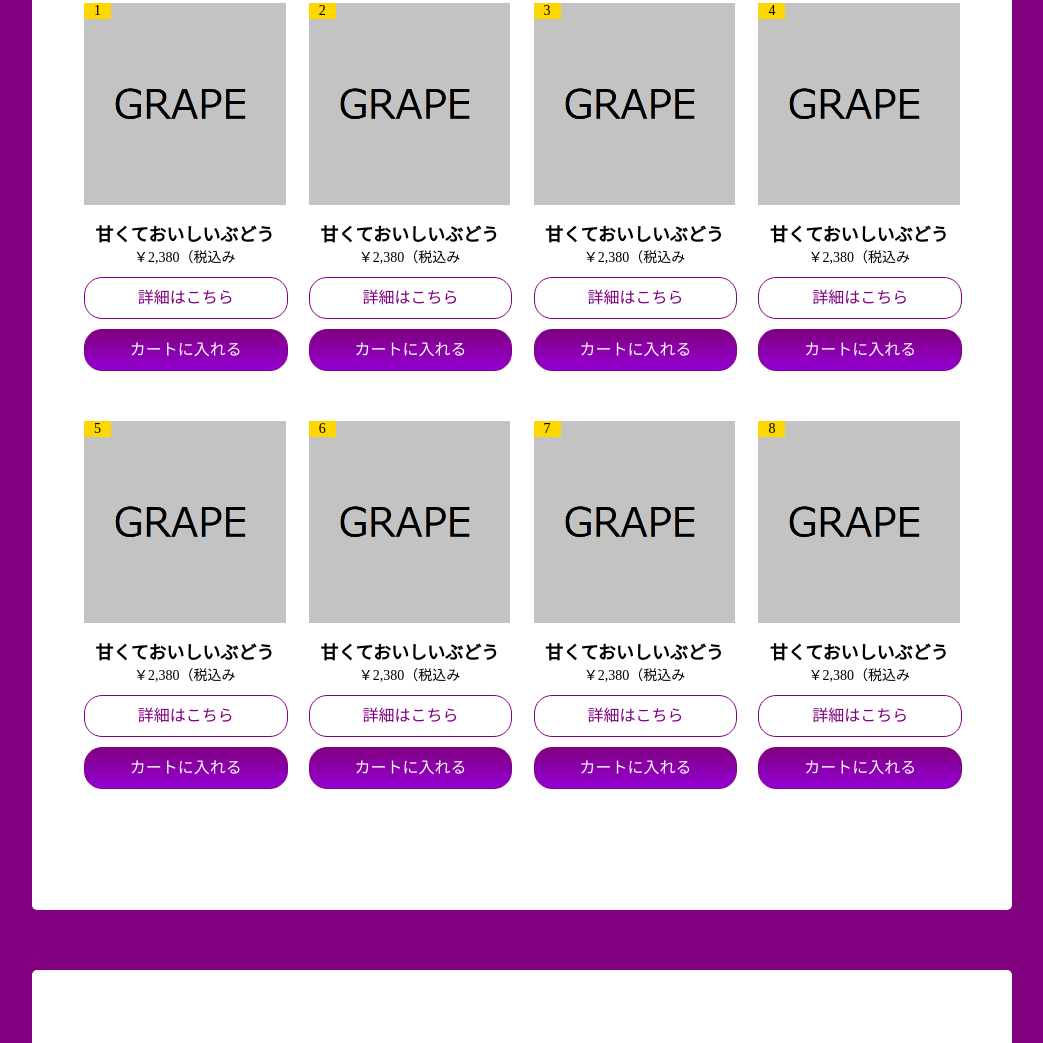
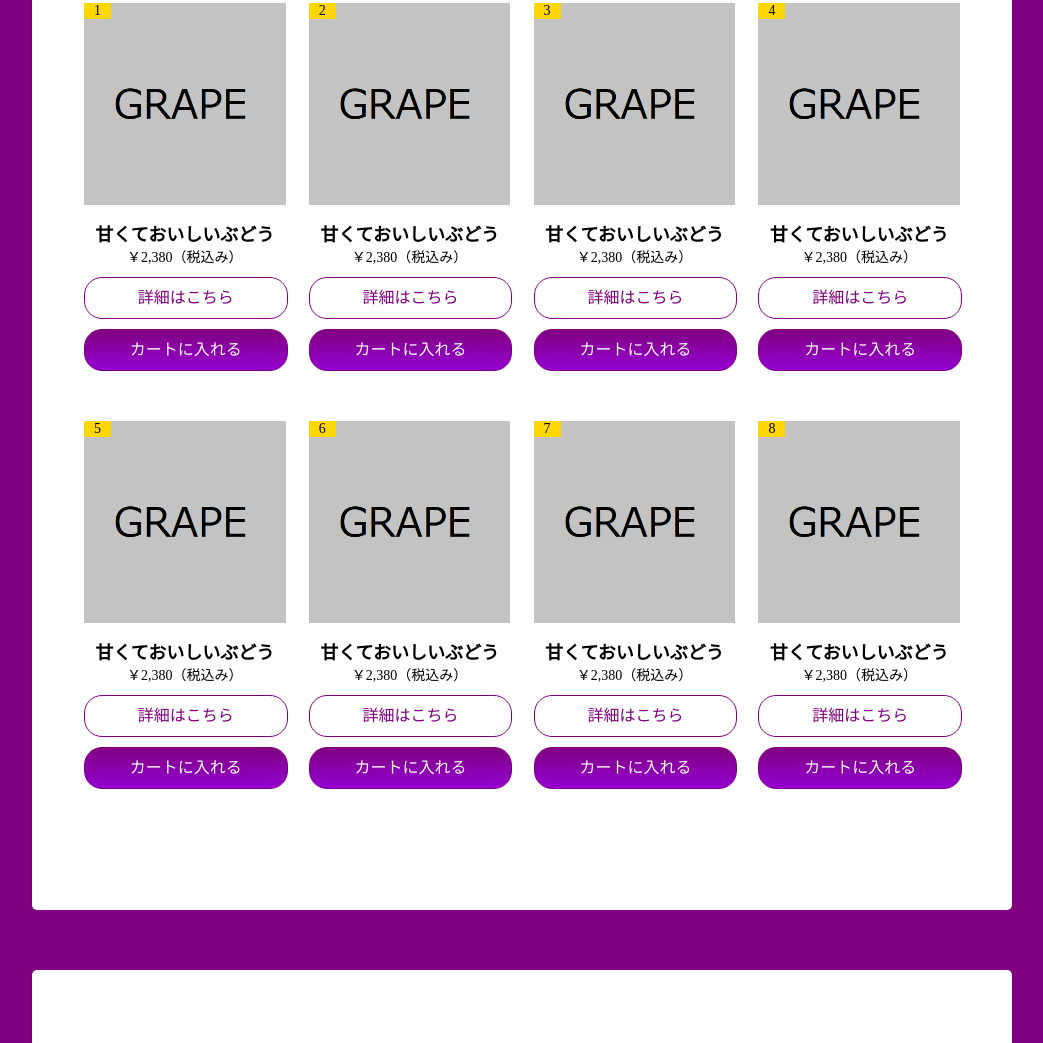
Before and after one commit to hiragi238/grape, a plain HTML site: page index.html in a window 1280 px wide. Shown: the part 1556-2599 px from the top of the page, without its empty margins (118-1161 px from the left). Drawn offline with Linux system fonts and the light colour scheme.

Commit message:
Update index.html

```diff
--- a/index.html
+++ b/index.html
@@ -1,7 +1,7 @@
 <head>
     <meta charset = "UTF-8">
     <meta name="viewport" content="width=device-width,initial-scale = 1">
-        <meta name="viewport" content="width=device-width, initial-scale=1, minimum-scale=1">
+    <meta name="viewport" content="width=device-width, initial-scale=1, minimum-scale=1">
     <title>sample_grape</title>
     <link rel ="shortcut icon" href="favicon.ico">
     <link href="grape.css" rel="stylesheet" type="text/css">
@@ -203,7 +203,7 @@
                                 <div class ="lefter-mark">1</div>
                                 <div class ="product-info">
                                     <h1>甘くておいしいぶどう</h1>
-                                    <h2>￥2,380（税込み</h2>
+                                    <h2>￥2,380（税込み）</h2>
                                 </div>
                                 <div class ="button white-button"><a href =detail.html>詳細はこちら</a></div>
                                 <div class ="button purple-button"><a href =#>カートに入れる</a></div>
@@ -213,7 +213,7 @@
                                 <div class ="lefter-mark">2</div>
                                 <div class ="product-info">
                                     <h1>甘くておいしいぶどう</h1>
-                                    <h2>￥2,380（税込み</h2>
+                                    <h2>￥2,380（税込み）</h2>
                                 </div>
                                 <div class ="button white-button"><a href =detail.html>詳細はこちら</a></div>
                                 <div class ="button purple-button"><a href =#>カートに入れる</a></div>
@@ -223,7 +223,7 @@
                                 <div class ="lefter-mark">3</div>
                                 <div class ="product-info">
                                     <h1>甘くておいしいぶどう</h1>
-                                    <h2>￥2,380（税込み</h2>
+                                    <h2>￥2,380（税込み）</h2>
                                 </div>
                                 <div class ="button white-button"><a href =detail.html>詳細はこちら</a></div>
                                 <div class ="button purple-button"><a href =#>カートに入れる</a></div>
@@ -233,7 +233,7 @@
                                 <div class ="lefter-mark">4</div>
                                 <div class ="product-info">
                                     <h1>甘くておいしいぶどう</h1>
-                                    <h2>￥2,380（税込み</h2>
+                                    <h2>￥2,380（税込み）</h2>
                                 </div>
                                 <div class ="button white-button"><a href =detail.html>詳細はこちら</a></div>
                                 <div class ="button purple-button"><a href =#>カートに入れる</a></div>
@@ -243,7 +243,7 @@
                                 <div class ="lefter-mark">5</div>
                                 <div class ="product-info">
                                     <h1>甘くておいしいぶどう</h1>
-                                    <h2>￥2,380（税込み</h2>
+                                    <h2>￥2,380（税込み）</h2>
                                 </div>
                                 <div class ="button white-button"><a href =detail.html>詳細はこちら</a></div>
                                 <div class ="button purple-button"><a href =#>カートに入れる</a></div>
@@ -253,7 +253,7 @@
                                 <div class ="lefter-mark">6</div>
                                 <div class ="product-info">
                                     <h1>甘くておいしいぶどう</h1>
-                                    <h2>￥2,380（税込み</h2>
+                                    <h2>￥2,380（税込み）</h2>
                                 </div>
                                 <div class ="button white-button"><a href =detail.html>詳細はこちら</a></div>
                                 <div class ="button purple-button"><a href =#>カートに入れる</a></div>
@@ -263,7 +263,7 @@
                                 <div class ="lefter-mark">7</div>
                                 <div class ="product-info">
                                     <h1>甘くておいしいぶどう</h1>
-                                    <h2>￥2,380（税込み</h2>
+                                    <h2>￥2,380（税込み）</h2>
                                 </div>
                                 <div class ="button white-button"><a href =detail.html>詳細はこちら</a></div>
                                 <div class ="button purple-button"><a href =#>カートに入れる</a></div>
@@ -273,7 +273,7 @@
                                 <div class ="lefter-mark">8</div>
                                 <div class ="product-info">
                                     <h1>甘くておいしいぶどう</h1>
-                                    <h2>￥2,380（税込み</h2>
+                                    <h2>￥2,380（税込み）</h2>
                                 </div>
                                 <div class ="button white-button"><a href =detail.html>詳細はこちら</a></div>
                                 <div class ="button purple-button"><a href =#>カートに入れる</a></div>
```
